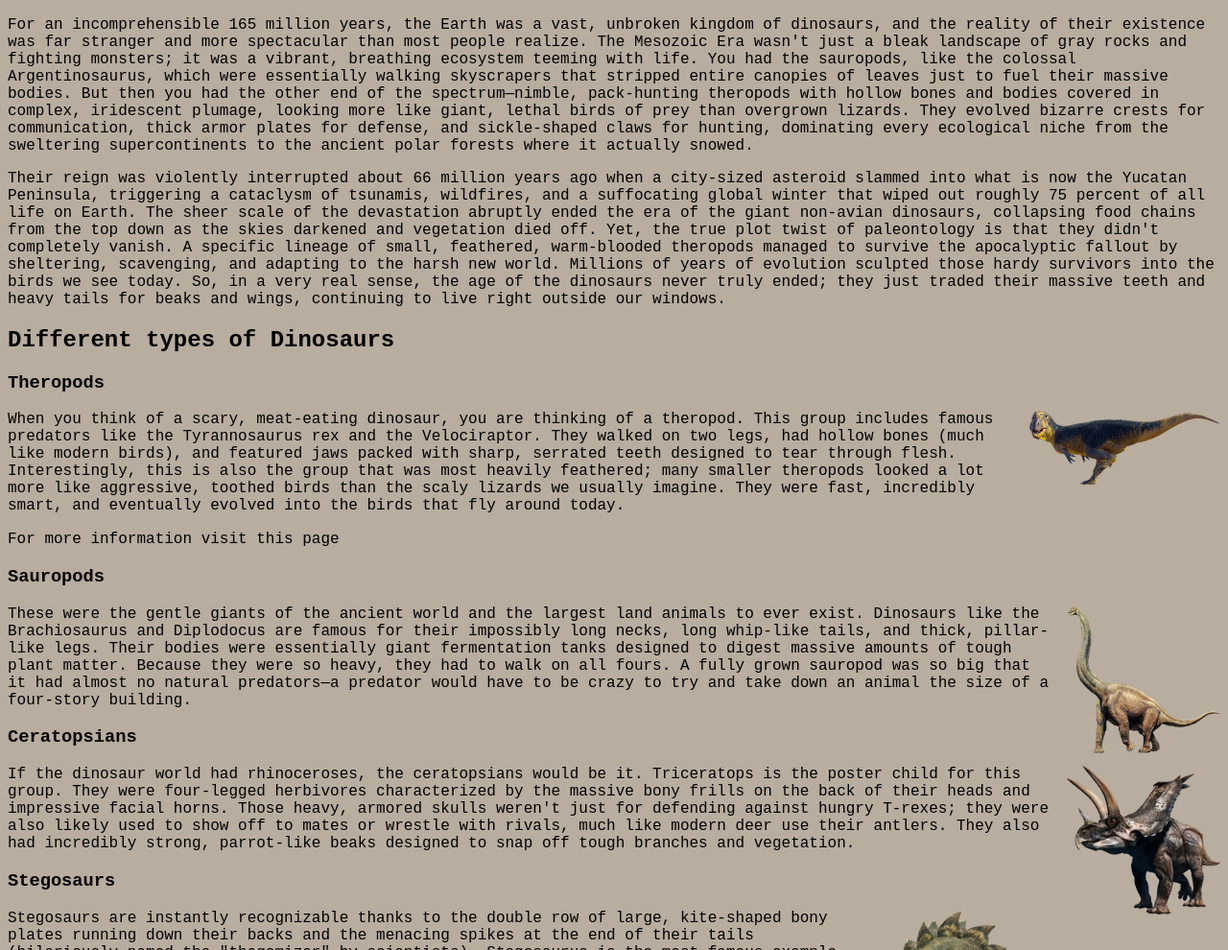
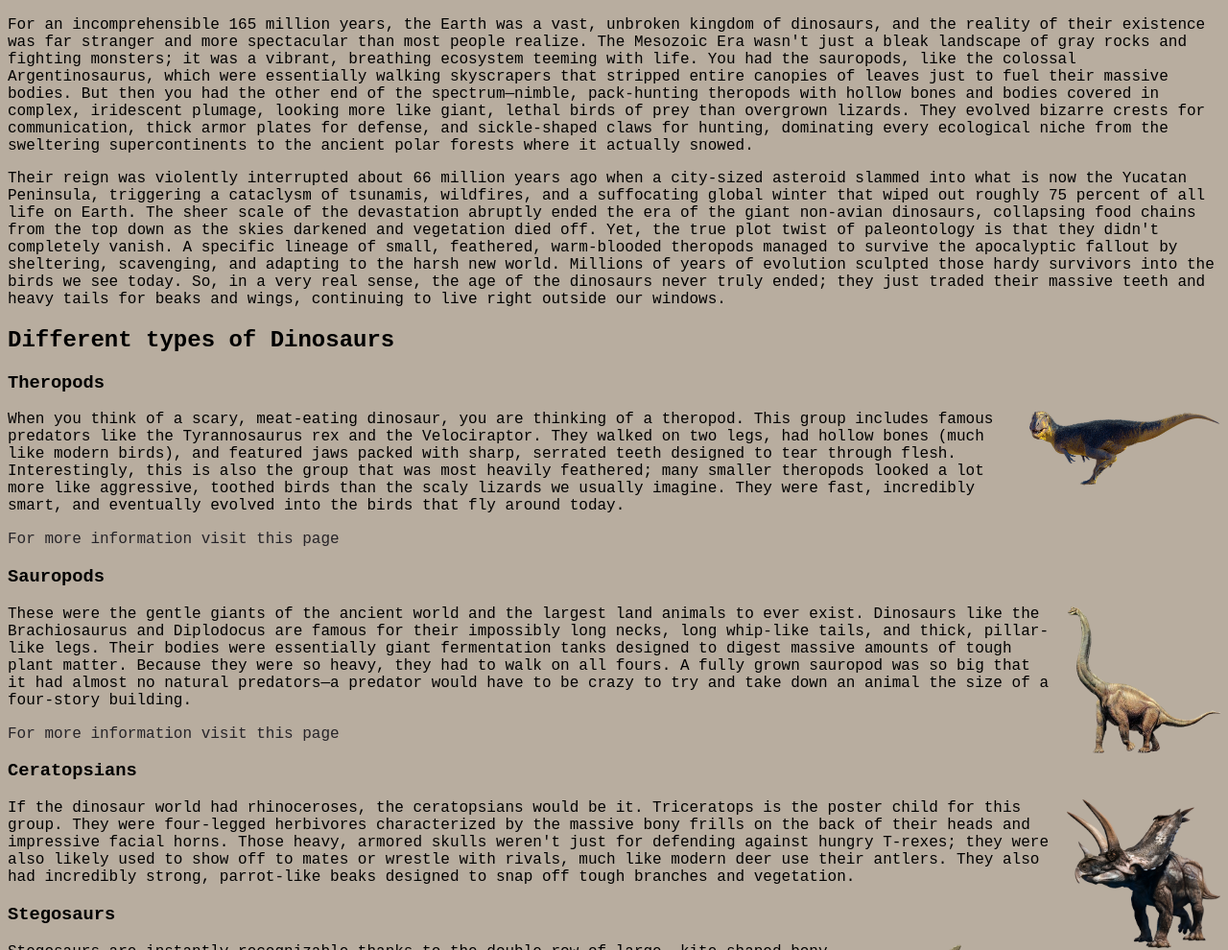
Before and after one commit to elitepunith/dino, a plain HTML site: page index.html in a window 1280 px wide. Shown: the part 110-1100 px from the top of the page at 96% size. Drawn offline with Linux system fonts and the light colour scheme.

Commit message:
added hyperlink

```diff
--- a/index.html
+++ b/index.html
@@ -23,16 +23,20 @@
         <img id="myPic" src="assets/Theropod.png" style="float: right; margin-left: 15px; width: 200px; cursor: pointer;" alt="Theropods">
 
         <p class="timm">When you think of a scary, meat-eating dinosaur, you are thinking of a theropod. This group includes famous predators like the Tyrannosaurus rex and the Velociraptor. They walked on two legs, had hollow bones (much like modern birds), and featured jaws packed with sharp, serrated teeth designed to tear through flesh. Interestingly, this is also the group that was most heavily feathered; many smaller theropods looked a lot more like aggressive, toothed birds than the scaly lizards we usually imagine. They were fast, incredibly smart, and eventually evolved into the birds that fly around today.</p>
-        <a  class="tio" href="https://en.wikipedia.org/wiki/Theropoda" target="_blank">For more information visit this page</a>
+
+        <a  class="hyp1" href="https://en.wikipedia.org/wiki/Theropoda" target="_blank">For more information visit this page</a>
 
 
 
         <h3 class="too">Sauropods</h3>
+
          <audio id="mimo" src="audio/triceratops.mp3"></audio>
 
     <img id="mimo1" src="assets/Sauropods.png" style="float: right; margin-left: 15px; width: 160px; cursor: pointer;" alt="Sauropods">
 
     <p class="jpp">These were the gentle giants of the ancient world and the largest land animals to ever exist. Dinosaurs like the Brachiosaurus and Diplodocus are famous for their impossibly long necks, long whip-like tails, and thick, pillar-like legs. Their bodies were essentially giant fermentation tanks designed to digest massive amounts of tough plant matter. Because they were so heavy, they had to walk on all fours. A fully grown sauropod was so big that it had almost no natural predators—a predator would have to be crazy to try and take down an animal the size of a four-story building.</p>
+
+    <a  class="hyp2" href="https://en.wikipedia.org/wiki/Sauropoda" target="_blank">For more information visit this page</a>
 
 
     <h3 class="yy">Ceratopsians</h3>
--- a/style.css
+++ b/style.css
@@ -145,9 +145,18 @@ body{
     color: #000000;
 }
 
-.tio {
+.hyp1 {
 
-    color: #000000;
+     color: #262429;
+    text-align: left;
+    font-family: 'Courier New', Courier, monospace;
+    text-decoration: none;
+
+}
+
+.hyp2 {
+
+     color: #262429;
     text-align: left;
     font-family: 'Courier New', Courier, monospace;
     text-decoration: none;
```
